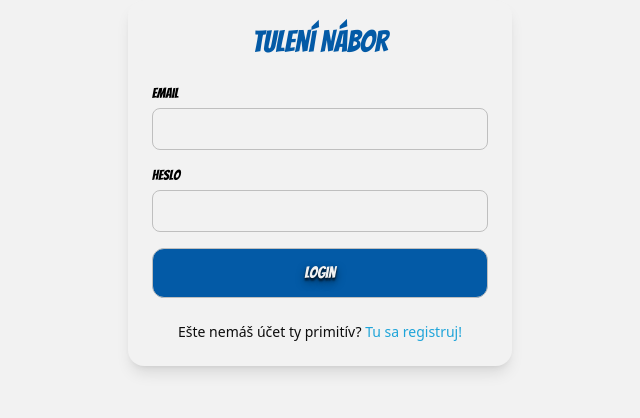
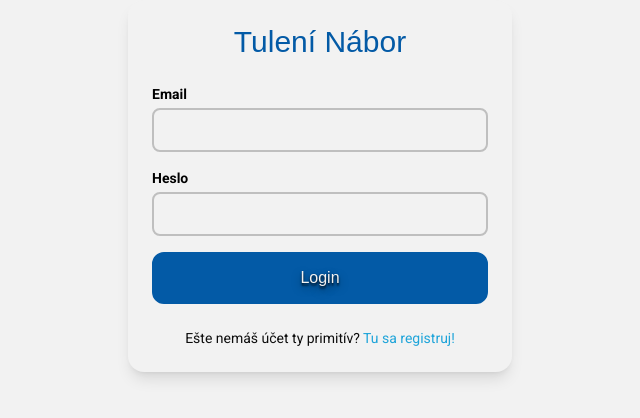
Before and after one commit to code-by-shegy/lucenske-tulene, a React (Vite) app: page /login in a window 1280 px wide. Shown: the top 418 px of the page, without its empty margins (320-960 px from the left). Built offline with nearby package versions, Linux system fonts and the light colour scheme; no server answers.

Commit message:
add font roboto, use it in inputs, components clean code

```diff
--- a/src/components/Button.tsx
+++ b/src/components/Button.tsx
@@ -22,13 +22,20 @@
   fullWidth = false,
   disabled = false,
 }: ButtonProps) {
-  const baseStyles =
-    "rounded-xl font-bangers transition-colors focus:outline-none focus:ring-2 focus:ring-offset-2";
+
+  const baseStyles = `
+    font-bangers text-shadow-lg/50
+    rounded-xl transition-colors border-2 border-darkblue
+    `
+    // focus:outline-none focus:ring-2 focus:ring-offset-2
 
   const variants: Record<ButtonVariant, string> = {
-    primary: "bg-darkblue text-icywhite hover:bg-mediumblue focus:ring-darkblue border border-mediumgrey text-shadow-lg/50",
-    secondary: "bg-darkgrey text-icywhite hover:bg-mediumgrey focus:ring-darkgrey border border-mediumgrey text-shadow-lg/50",
-    danger: "bg-red-500 text-icywhite hover:bg-red-600 focus:ring-red-400 border border-mediumgrey text-shadow-lg/50",
+    primary:
+      `bg-darkblue text-icywhite hover:bg-mediumblue`,
+    secondary:
+      `bg-darkgrey text-icywhite hover:bg-mediumgrey`,
+    danger:
+      `bg-red-500 text-icywhite hover:bg-red-600`,
   };
 
   const sizes: Record<ButtonSize, string> = {
@@ -38,7 +45,6 @@
   };
 
   const width = fullWidth ? "w-full" : "inline-block";
-
   const disabledStyles = disabled ? "opacity-50 cursor-not-allowed" : "";
 
   return (
--- a/src/components/Header.tsx
+++ b/src/components/Header.tsx
@@ -21,7 +21,9 @@
       ) : (
         <span />
       )}
-      <h1 className="text-lg font-bangers">{title}</h1>
+      <h1
+        className="text-lg font-bangers">{title}
+      </h1>
       {rightSlot ?? <span />}
     </header>
   );
--- a/src/components/Input.tsx
+++ b/src/components/Input.tsx
@@ -6,11 +6,13 @@
 
 export default function Input({ label, ...props }: InputProps) {
   return (
-    <div className="flex flex-col gap-1 w-full">
-      {label && <label className="text-sm font-bangers text-deepblack">{label}</label>}
+    <div className="flex flex-col gap-1 w-full font-roboto">
+      {label && <label className="text-sm font-bold text-deepblack">{label}</label>}
       <input
         {...props}
-        className="px-4 py-2 font-bangers border border-mediumgrey rounded-lg focus:outline-none focus:ring-2 focus:ring-darkblack"
+        className={
+          `px-4 py-2 border-2 border-mediumgrey rounded-lg
+          focus:outline-none focus:ring-2 focus:ring-darkblack`}
       />
     </div>
   );
--- a/src/index.css
+++ b/src/index.css
@@ -3,6 +3,8 @@
 @font-face {
     font-family: Bangers;
     src: url("../src/assets/fonts/Bangers-Regular.ttf");
+    font-family: Roboto;
+    src: url("../src/assets/fonts/Roboto-VariableFont_wdth,wght.ttf");
 }
 
 @theme{
@@ -17,6 +19,7 @@
   --color-darkblack: #0D0D0D;
 
   --font-bangers: Bangers, sans-serif;
+  --font-roboto: Roboto, sans-serif;
 }
 
 /* html, body {
--- a/src/pages/Login.tsx
+++ b/src/pages/Login.tsx
@@ -62,9 +62,9 @@
             Login
           </Button>
 
-          <p className="mt-6 text-center text-sm text-darkblack">
+          <p className="mt-6 text-center text-sm text-darkblack font-roboto">
             Ešte nemáš účet ty primitív?{" "}
-            <Link to="/register" className="text-mediumblue hover:underline">
+            <Link to="/register" className="font-roboto text-mediumblue hover:underline">
               Tu sa registruj!
             </Link>
           </p>
--- a/src/pages/Register.tsx
+++ b/src/pages/Register.tsx
@@ -44,7 +44,7 @@
 
         <div className="space-y-4">
           <Input
-            label="Prezývka"
+            label="Meno"
             type="text"
             value={user_name}
             onChange={(e) => setName(e.target.value)}
@@ -76,9 +76,9 @@
           </Button>
         </div>
 
-        <p className="mt-4 text-center text-sm text-darkblack">
+        <p className="mt-4 text-center font-roboto text-sm text-darkblack">
           Si bezmozeg a už máš účet?{" "}
-          <Link to="/login" className="text-mediumblue hover:underline">
+          <Link to="/login" className= "font-roboto text-mediumblue hover:underline">
             Tu sa prihlás!
           </Link>
         </p>
```
Also changed, not shown: src/assets/fonts/Roboto-VariableFont_wdth,wght.ttf (added).
